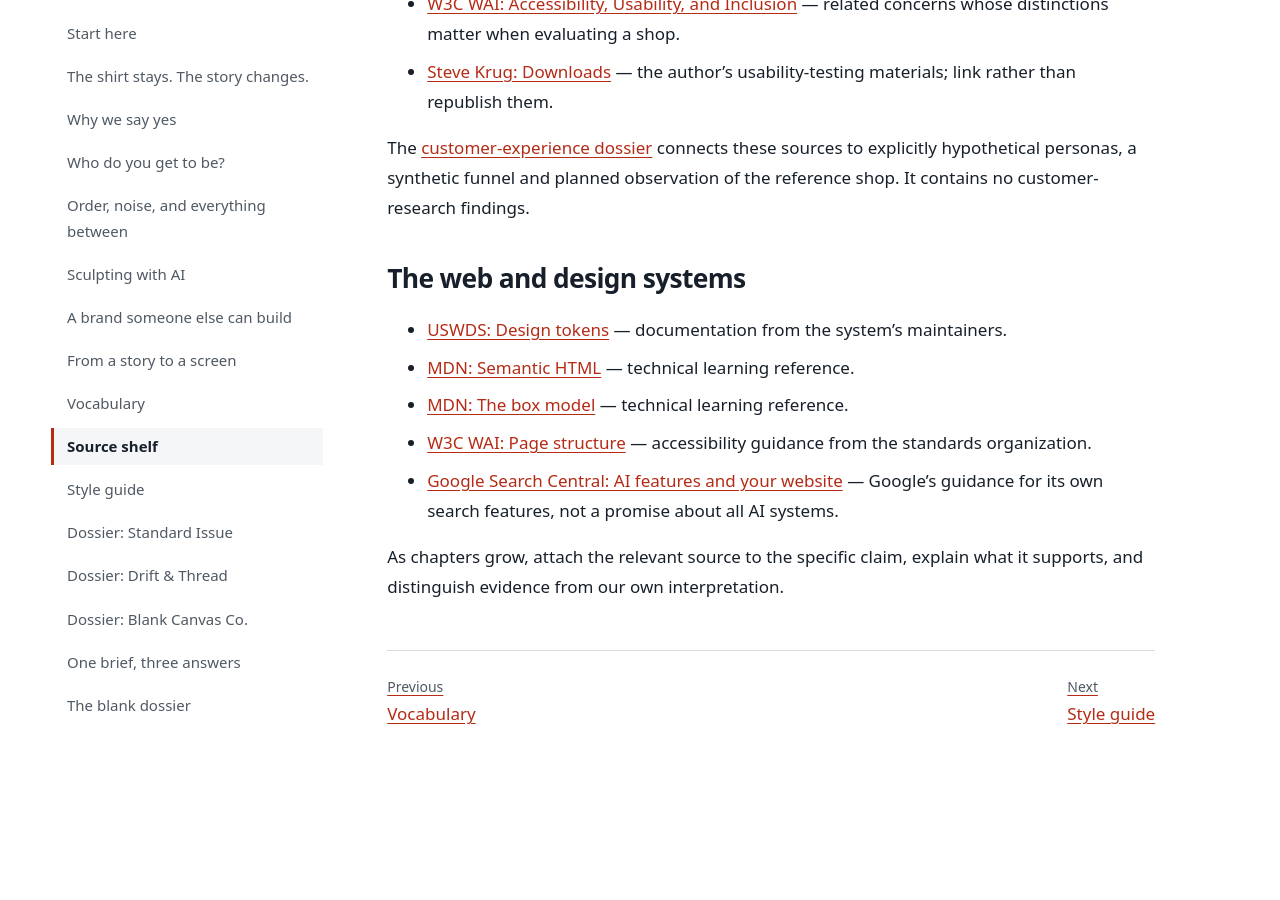
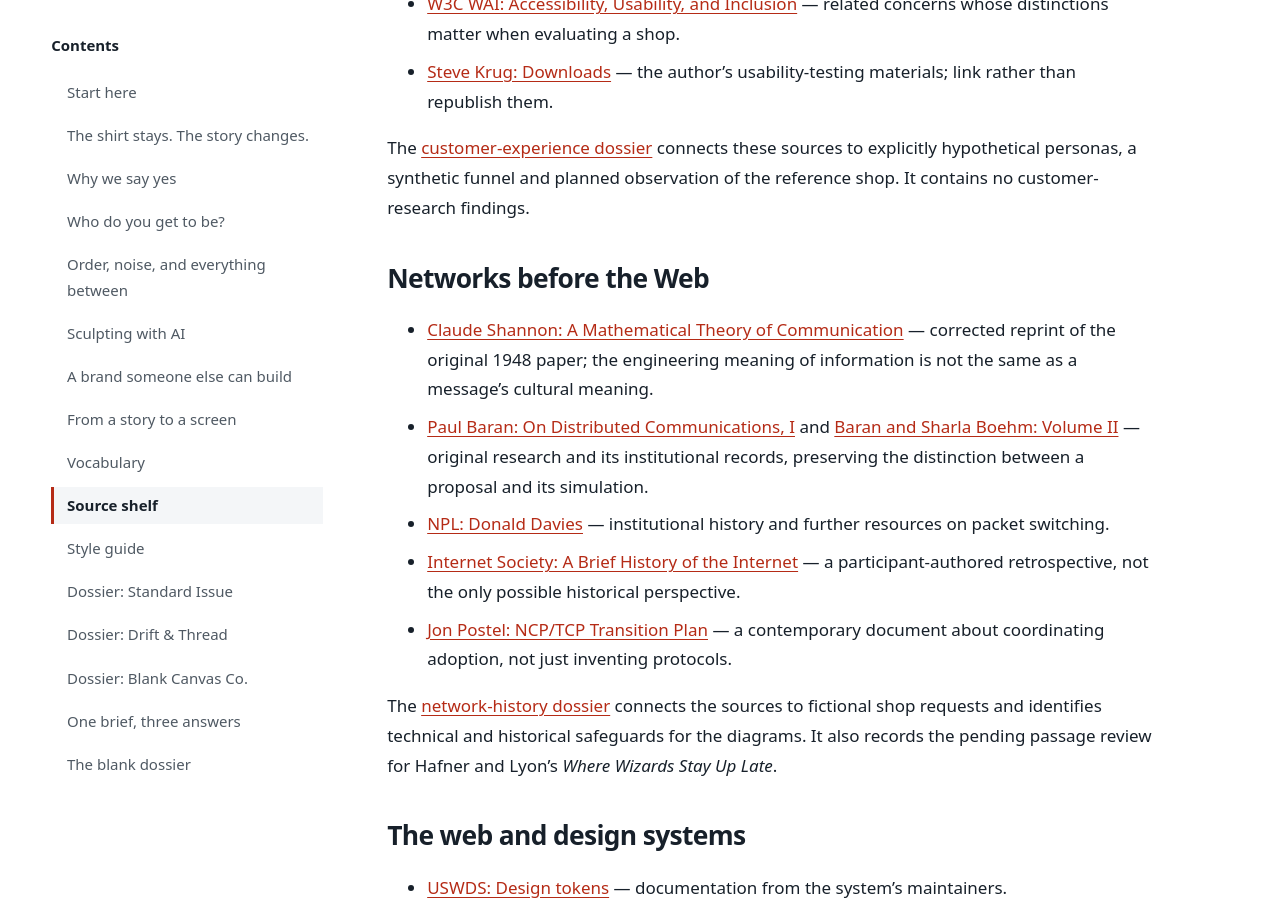
Before and after one commit to kaw393939/is_117_white_t-shirt, a Jekyll site: the page built from docs/sources.md, in a window 1280 px wide and 900 px high, scrolled down 2365 px. Built offline with Jekyll 4.4.1, drawn with Linux system fonts in a browser that asks for light colours; before the commit the page ends 3190 px from its top, so only the background shows below that.

Commit message:
Research network history and packet switching #105

```diff
--- a/docs/sources.md
+++ b/docs/sources.md
@@ -51,6 +51,16 @@ The [visual-fundamentals research dossier](editorial/research/visual-fundamental
 
 The [customer-experience dossier](editorial/research/customer-experience.md) connects these sources to explicitly hypothetical personas, a synthetic funnel and planned observation of the reference shop. It contains no customer-research findings.
 
+## Networks before the Web
+
+- [Claude Shannon: A Mathematical Theory of Communication](https://people.math.harvard.edu/~ctm/home/text/others/shannon/entropy/entropy.pdf) — corrected reprint of the original 1948 paper; the engineering meaning of information is not the same as a message's cultural meaning.
+- [Paul Baran: On Distributed Communications, I](https://www.rand.org/pubs/research_memoranda/RM3420.html) and [Baran and Sharla Boehm: Volume II](https://www.rand.org/pubs/research_memoranda/RM3103.html) — original research and its institutional records, preserving the distinction between a proposal and its simulation.
+- [NPL: Donald Davies](https://www.npl.co.uk/about-us/history/famous/donald-davies) — institutional history and further resources on packet switching.
+- [Internet Society: A Brief History of the Internet](https://www.internetsociety.org/internet/history-internet/brief-history-internet/) — a participant-authored retrospective, not the only possible historical perspective.
+- [Jon Postel: NCP/TCP Transition Plan](https://www.rfc-editor.org/rfc/rfc801.html) — a contemporary document about coordinating adoption, not just inventing protocols.
+
+The [network-history dossier](editorial/research/network-history.md) connects the sources to fictional shop requests and identifies technical and historical safeguards for the diagrams. It also records the pending passage review for Hafner and Lyon's *Where Wizards Stay Up Late*.
+
 ## The web and design systems
 
 - [USWDS: Design tokens](https://designsystem.digital.gov/design-tokens/) — documentation from the system's maintainers.
```
Also changed, not shown: docs/editorial/research/network-history.md (added, +76 -0 lines).
